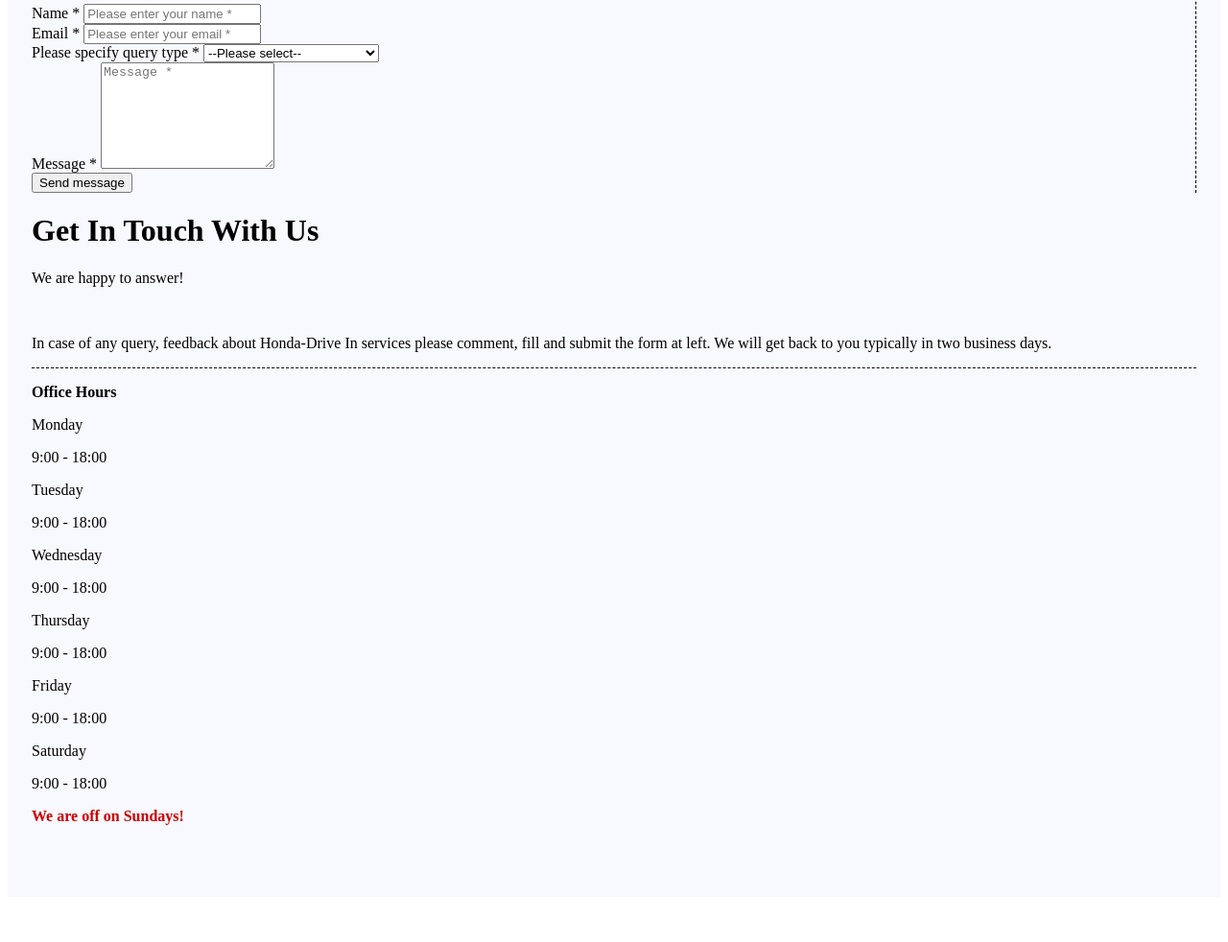
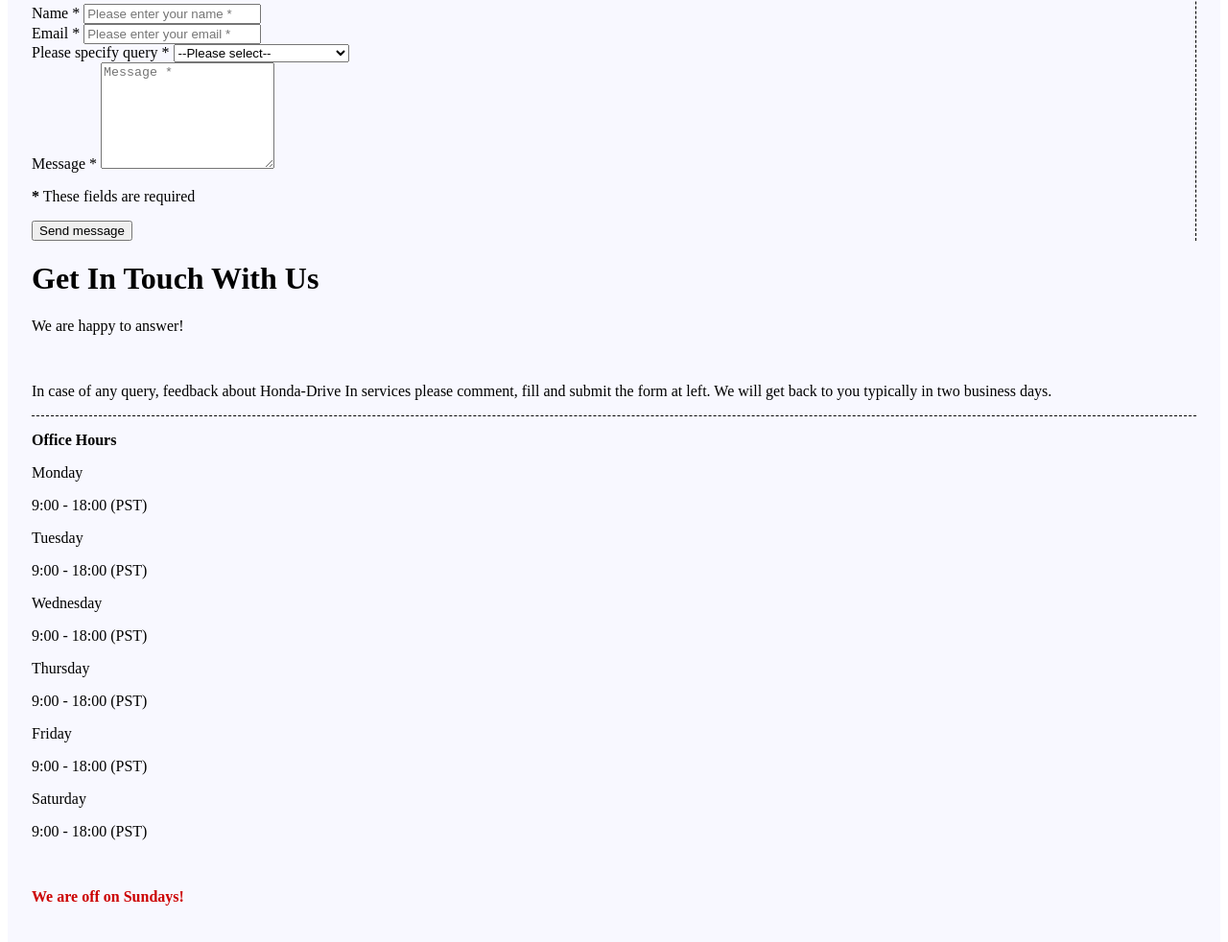
Before and after one commit to techsflex/hdi_website, a plain HTML site: page contact.html in a window 1280 px wide. Shown: the part 386-1368 px from the top of the page at 96% size. Before the commit the page ends 1329 px from the top, so only its background shows below. Drawn offline with Linux system fonts and the light colour scheme.

Commit message:
Update contact.html

```diff
--- a/contact.html
+++ b/contact.html
@@ -60,7 +60,7 @@
 
 						  <div class="col-md-6">
 							  <div class="form-group">
-								  <label for="form_need">Please specify query type *</label>
+								  <label for="form_need">Please specify query *</label>
 								  <select id="form_need" name="need" class="form-control" required="required" data-error="Please specify your need.">
 									  <option value="">--Please select--</option>
 									  <option value="quotation">Request quotation</option>
@@ -81,11 +81,22 @@
 								  <div class="help-block with-errors"></div>
 							  </div>
 						  </div>
+					  </div>
 
+					  <div class="row">
+						  <div class="col-md-12">
+							  <p class="text-muted">
+								  <strong>*</strong> These fields are required
+							  </p>
+						  </div>
+					  </div>
+
+					  <div class="row">
 						  <div class="col-md-12">
 							  <input type="submit" class="btn btn-success btn-send" value="Send message">
 						  </div>
 					  </div>
+
 				  </form>
  				  <!--CONTACT FORM END-->
 			  </div>
@@ -115,7 +126,7 @@
 					  </div>
 
 					  <div class="col-sm-6 text-center">
-						  <p>9:00 - 18:00</p>
+						  <p>9:00 - 18:00 (PST)</p>
 					  </div>
 				  </div>
 
@@ -125,7 +136,7 @@
 					  </div>
 
 					  <div class="col-sm-6 text-center">
-						  <p>9:00 - 18:00</p>
+						  <p>9:00 - 18:00 (PST)</p>
 					  </div>
 				  </div>
 
@@ -135,7 +146,7 @@
 					  </div>
 
 					  <div class="col-sm-6 text-center">
-						  <p>9:00 - 18:00</p>
+						  <p>9:00 - 18:00 (PST)</p>
 					  </div>
 				  </div>
 
@@ -145,7 +156,7 @@
 					  </div>
 
 					  <div class="col-sm-6 text-center">
-						  <p>9:00 - 18:00</p>
+						  <p>9:00 - 18:00 (PST)</p>
 					  </div>
 				  </div>
 
@@ -155,7 +166,7 @@
 					  </div>
 
 					  <div class="col-sm-6 text-center">
-						  <p>9:00 - 18:00</p>
+						  <p>9:00 - 18:00 (PST)</p>
 					  </div>
 				  </div>
 
@@ -165,11 +176,12 @@
 					  </div>
 
 					  <div class="col-sm-6 text-center">
-						  <p>9:00 - 18:00</p>
+						  <p>9:00 - 18:00 (PST)</p>
 					  </div>
 				  </div>
 
 				  <div class="mx-auto text-center">
+					  <br>
 					  <p style="color: #cc0000;"><strong>We are off on Sundays!</strong></p>
 					  <p>&nbsp;</p>
 				  </div>
```
